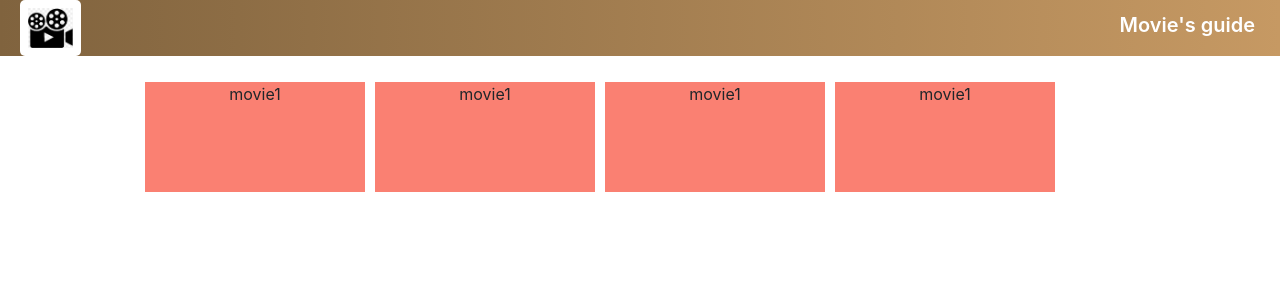
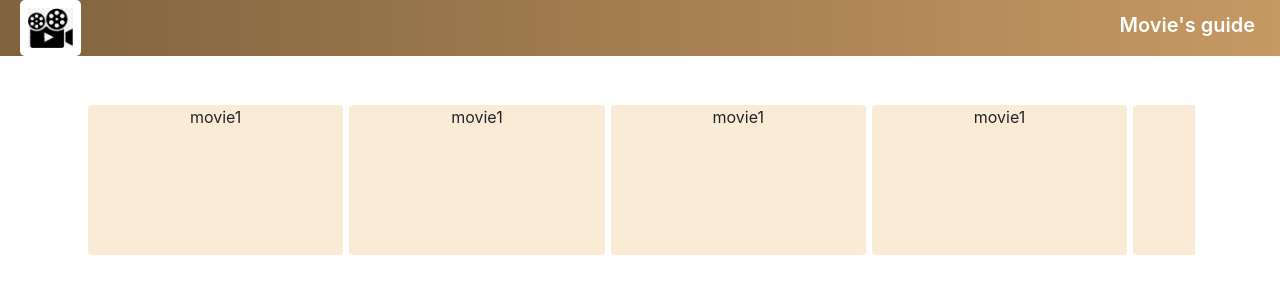
Before and after one commit to HassanAbbas198/Movie-app, a React (Create React App) app: page / in a window 1280 px wide. Shown: the top 300 px of the page. Built offline with nearby package versions, Linux system fonts and the light colour scheme.

Commit message:
feat: add customized scrollbar to the Slider component

```diff
--- a/src/App.js
+++ b/src/App.js
@@ -1,6 +1,4 @@
 import Layout from './hoc/Layout/Layout';
-
-import './App.css';
 
 function App() {
 	return (
--- a/src/components/Slider/Slider.js
+++ b/src/components/Slider/Slider.js
@@ -1,6 +1,7 @@
 import React from 'react';
 
 import classes from './Slider.module.css';
+
 import SliderItem from './SliderItem/SliderItem';
 
 const Slider = (props) => {
@@ -10,6 +11,18 @@ const Slider = (props) => {
 			<SliderItem></SliderItem>
 			<SliderItem></SliderItem>
 			<SliderItem></SliderItem>
+			<SliderItem></SliderItem>
+			<SliderItem></SliderItem>
+			<SliderItem></SliderItem>
+			<SliderItem></SliderItem>
+			<SliderItem></SliderItem>
+			<SliderItem></SliderItem>
+			<SliderItem></SliderItem>
+			<SliderItem></SliderItem>
+			<SliderItem></SliderItem>
+			<SliderItem></SliderItem>
+			<SliderItem></SliderItem>
+			<SliderItem></SliderItem>
 		</div>
 	);
 };
--- a/src/components/Slider/Slider.module.css
+++ b/src/components/Slider/Slider.module.css
@@ -1,10 +1,26 @@
 .Slider {
 	display: flex;
-	padding: 0 55px;
+	align-items: center;
+	height: 200px;
 	overflow-y: hidden;
 	overflow-x: scroll;
+	margin-bottom: 20px;
 }
 
-.Slider:hover .item {
-	transform: translateX(-25%);
+.Slider:hover > :not(:hover) {
+	transform: scale(0.9);
 }
+
+.Slider::-webkit-scrollbar {
+	width: 7px;
+	height: 7px;
+}
+
+.Slider::-webkit-scrollbar-thumb {
+	background: #c69963;
+	border-radius: 10px;
+}
+
+.Slider::-webkit-scrollbar-thumb:hover {
+	background: #80633e;
+}
--- a/src/components/Slider/SliderItem/SliderItem.module.css
+++ b/src/components/Slider/SliderItem/SliderItem.module.css
@@ -1,16 +1,13 @@
 .SliderItem {
-	height: 110px;
-	background: salmon;
-	flex: 0 0 22%;
+	height: 150px;
+	background: antiquewhite;
+	flex: 0 0 23%;
 	text-align: center;
-	margin: 10px 5px;
+	margin: 10px 3px;
 	transition: transform 300ms ease 100ms;
-}
-
-.SliderItem:hover ~ .SliderItem {
-	transform: translateX(25%);
+	border-radius: 4px;
 }
 
 .SliderItem:hover {
-	transform: scale(1.5) !important;
+	transform: scale(1.3) !important;
 }
--- a/src/hoc/Layout/Layout.module.css
+++ b/src/hoc/Layout/Layout.module.css
@@ -1,3 +1,3 @@
 .Content {
-	margin-top: 72px;
+	margin-top: 80px;
 }
```
Also changed, not shown: src/App.css (deleted).
